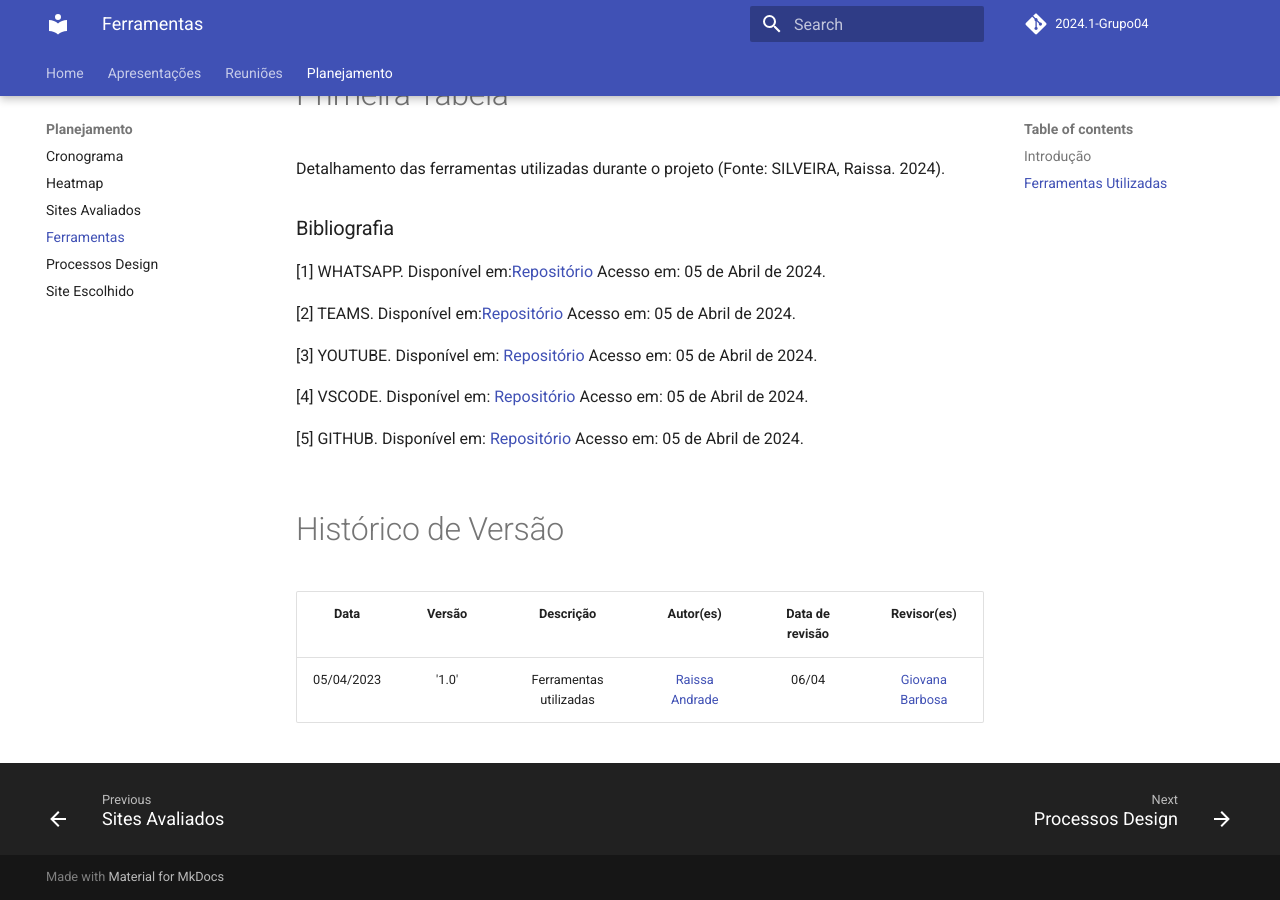
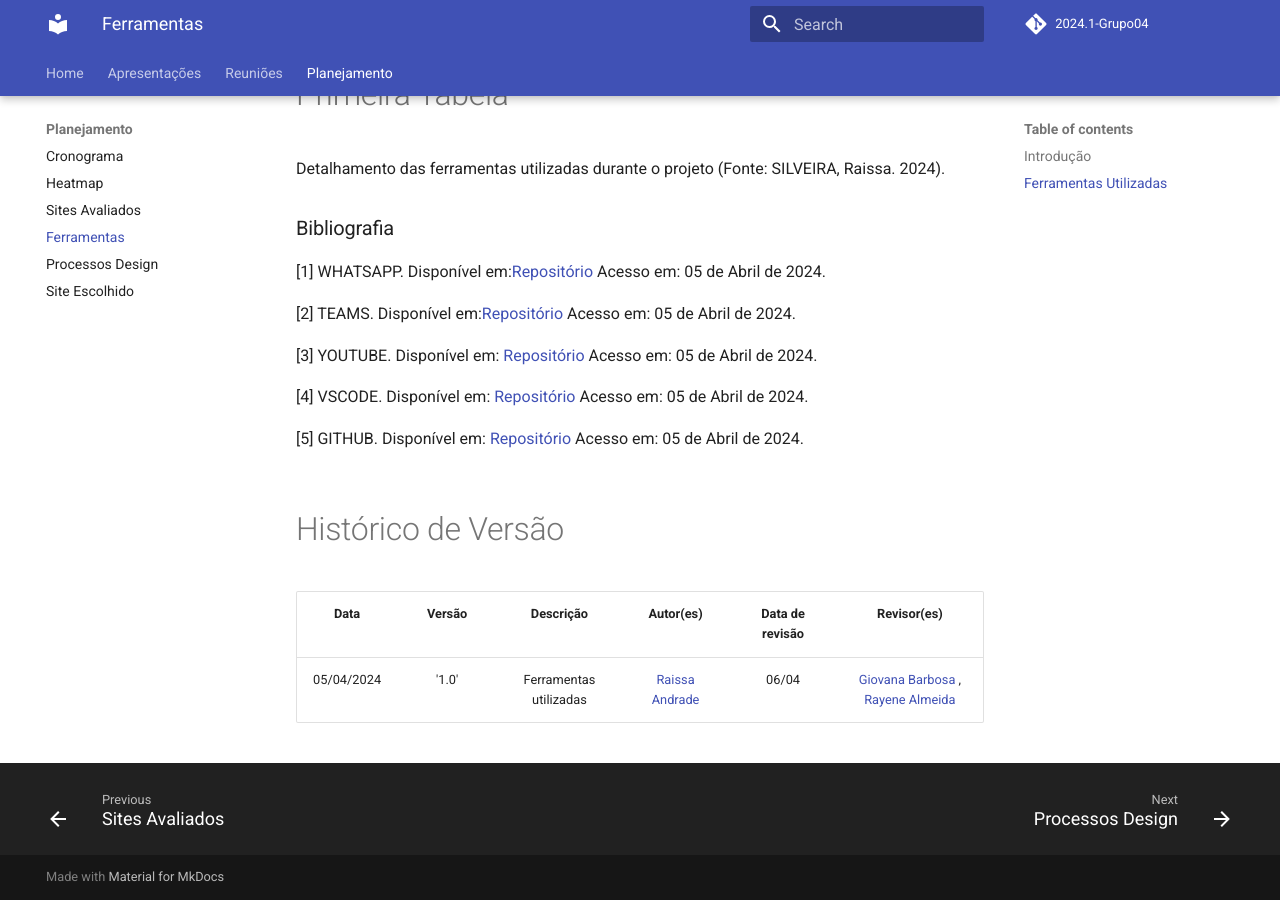
Before and after one commit to Interacao-Humano-Computador/2024.1-PCDF, an MkDocs documentation site: the page built from docs/planejamento/ferramentas.md, in a window 1280 px wide and 900 px high, scrolled down 880 px. Built offline with MkDocs 1.6.1 and Material for MkDocs 9.7.7, drawn with Linux system fonts in a browser that asks for light colours; grey boxes are pictures that could not be loaded.

Commit message:
revisao-ferramentas

```diff
--- a/docs/planejamento/ferramentas.md
+++ b/docs/planejamento/ferramentas.md
@@ -43,4 +43,4 @@ Primeira Tabela, informações de todas ferramentas e suas utilidades para o pro
 
 | <p align="center">Data</p> | <p align="center">Versão</p> | <p align="center">Descrição</p> | <p align="center">Autor(es)</p> |<p align="center">Data de revisão</p> | <p align="center"> Revisor(es)</p> |
 |:--: | :--: | :--: | :--: | :--: | :--:
-|05/04/2023 | '1.0' | Ferramentas utilizadas | [Raissa Andrade ](https://github.com/RaissaAndradeS) | 06/04|[Giovana Barbosa ](https://github.com/gio221)
+|05/04/2024 | '1.0' | Ferramentas utilizadas | [Raissa Andrade ](https://github.com/RaissaAndradeS) | 06/04|[Giovana Barbosa ](https://github.com/gio221), [Rayene Almeida ](https://github.com/rayenealmeida)
```
